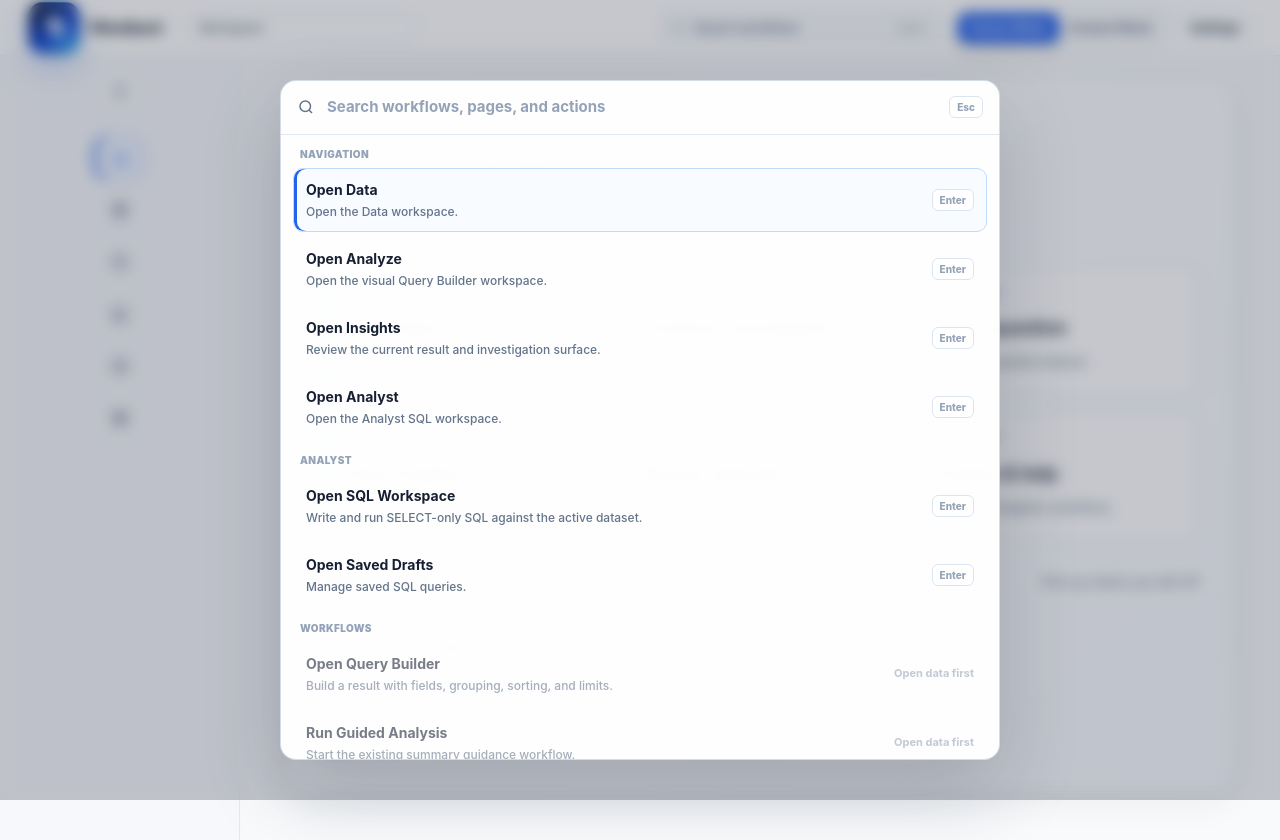
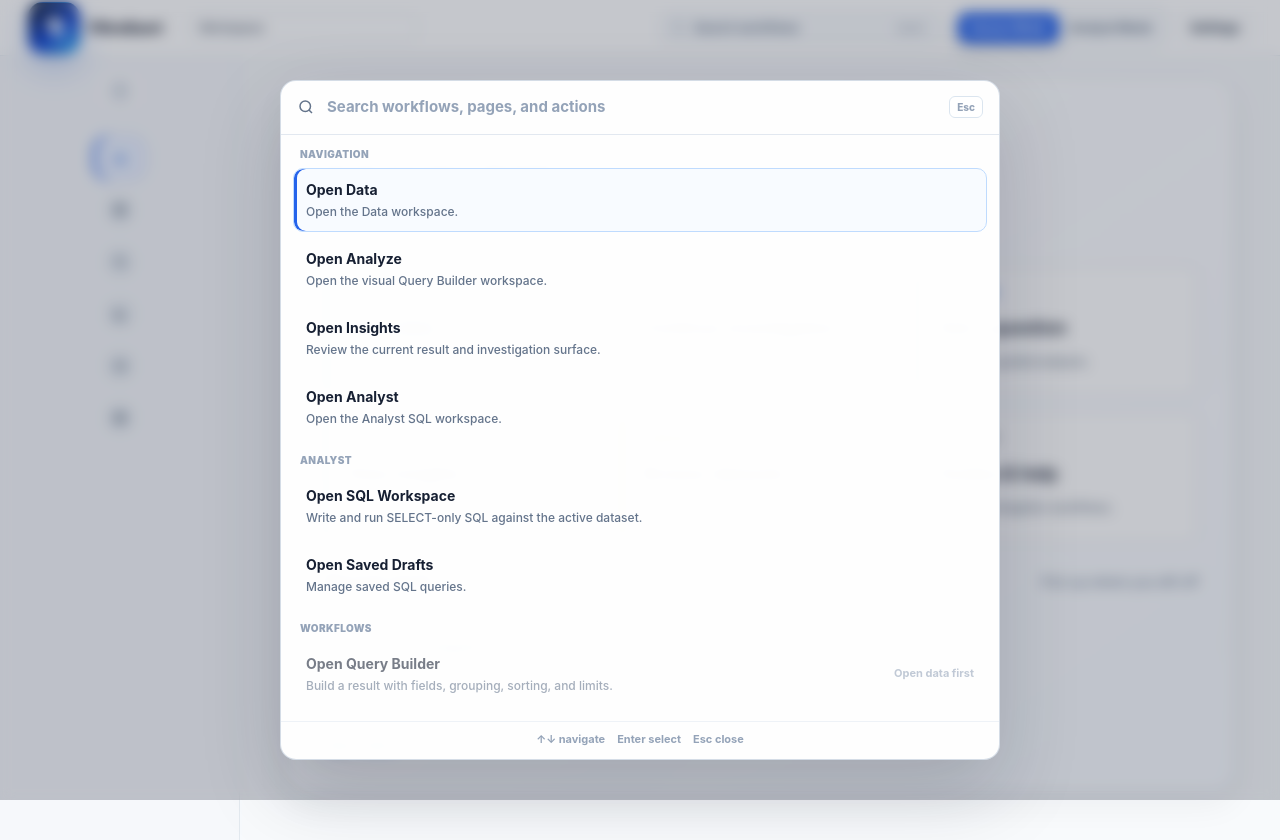
Before and after one commit to christiea850-glitch/filtraqueri, a React (Vite) app in the folder frontend/: page / in a window 1280 px wide. Both pictures are taken after a click on the button "Open command launcher". Built offline with nearby package versions, Linux system fonts and the light colour scheme.

Commit message:
Refine command launcher keyboard hint presentation

```diff
--- a/frontend/src/components/layout/CommandLauncher.tsx
+++ b/frontend/src/components/layout/CommandLauncher.tsx
@@ -181,11 +181,7 @@ function CommandLauncher({ open, commands, onClose }: CommandLauncherProps) {
                           <strong>{command.title}</strong>
                           <small>{command.description}</small>
                         </span>
-                        {command.disabled ? (
-                          <em>{command.disabledReason || "Unavailable"}</em>
-                        ) : (
-                          <kbd>Enter</kbd>
-                        )}
+                        {command.disabled && <em>{command.disabledReason || "Unavailable"}</em>}
                       </button>
                     );
                   })}
@@ -194,6 +190,11 @@ function CommandLauncher({ open, commands, onClose }: CommandLauncherProps) {
             ))
           )}
         </div>
+        <div className="command-launcher-footer" aria-hidden="true">
+          <span>↑↓ navigate</span>
+          <span>Enter select</span>
+          <span>Esc close</span>
+        </div>
       </section>
     </div>
   );
--- a/frontend/src/styles/shell.css
+++ b/frontend/src/styles/shell.css
@@ -679,7 +679,7 @@ body.is-resizing-sidebar {
 
 .command-launcher {
   display: grid;
-  grid-template-rows: auto minmax(0, 1fr);
+  grid-template-rows: auto minmax(0, 1fr) auto;
   width: min(720px, 100%);
   max-height: min(680px, calc(100vh - 64px));
   overflow: hidden;
@@ -725,8 +725,7 @@ body.is-resizing-sidebar {
   color: #94a3b8;
 }
 
-.command-launcher-search kbd,
-.command-item kbd {
+.command-launcher-search kbd {
   padding: 5px 7px;
 }
 
@@ -838,6 +837,18 @@ body.is-resizing-sidebar {
   color: #64748b;
   font-size: 13px;
   font-weight: 550;
+}
+
+.command-launcher-footer {
+  display: flex;
+  justify-content: center;
+  gap: 12px;
+  align-items: center;
+  padding: 9px 14px 12px;
+  border-top: 1px solid #eef2f7;
+  color: #94a3b8;
+  font-size: 11px;
+  font-weight: 650;
 }
 
 .analyst-sidebar-section span {
```
Also changed, not shown: 1 other file (tests, documents, lock files or other folders).
